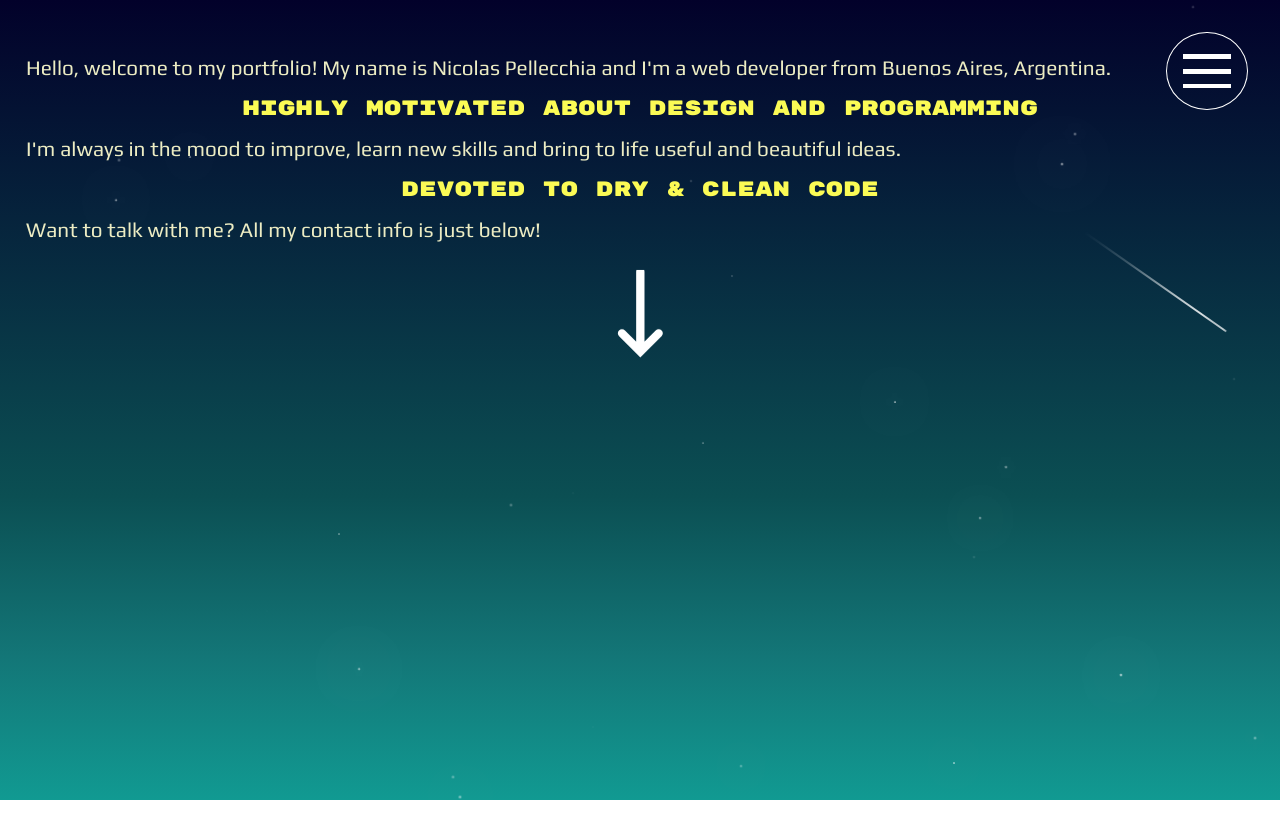
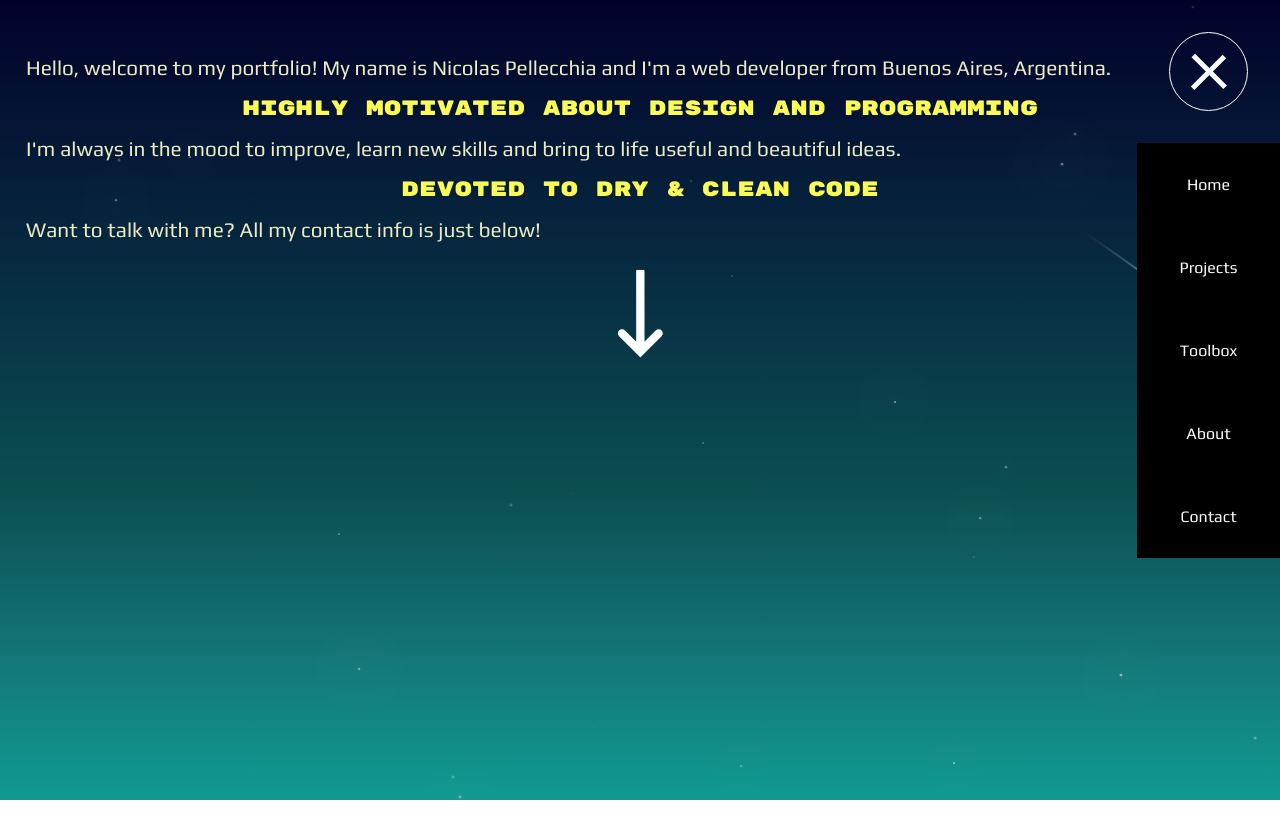
Before and after one commit to nmpellecchia/my-portfolio, a React (Create React App) app: page / in a window 1280 px wide. Shown: the top 838 px of the page. Built offline with nearby package versions, Linux system fonts and the light colour scheme; a web font is replaced by a local one.

Commit message:
nav animations finished

```diff
--- a/src/components/navbar/NavBar.css
+++ b/src/components/navbar/NavBar.css
@@ -32,30 +32,23 @@ nav {
 .bar-1,
 .bar-2,
 .bar-3 {
-  width: 3rem;
-  height: 0.3rem;
+  width: 45px;
+  height: 5px;
   background: white;
   margin: 5px 0;
   transition: 500ms;
 }
 
-/* .menu-icon::before {
-  display: block;
-  content: '';
-  width: 100%;
-  height: 0;
-  border: 1px solid white;
-  margin: 5px;
+.bar-1.active {
+  transform: rotate(45deg) translate(11px, 10px);
 }
-
-.menu-icon::after {
-  display: block;
-  content: '';
-  width: 100%;
-  height: 0;
-  border: 1px solid white;
-  margin: 5px;
-} */
+.bar-2.active {
+  transform: translateX(50px);
+  opacity: 0;
+}
+.bar-3.active {
+  transform: rotate(-45deg) translate(10px, -10px);
+}
 
 .nav-list {
   width: 100%;
@@ -70,3 +63,7 @@ nav {
   text-decoration: none;
   padding: 2rem;
 }
+
+.nav-item:hover {
+  color: var(--accent-color);
+}
--- a/src/components/navbar/NavBar.js
+++ b/src/components/navbar/NavBar.js
@@ -2,7 +2,8 @@ import { React, useState } from 'react';
 import './NavBar.css';
 
 function NavBar() {
-  const [show, setShow] = useState(false);
+  const [show, setShow] = useState(true);
+  const items = ['home', 'projects', 'toolbox', 'about', 'contact'];
   return (
     <nav>
       <div className="menu-icon" onClick={() => setShow(!show)}>
@@ -10,27 +11,10 @@ function NavBar() {
         <div className={`bar-2 ${show ? 'active' : ''}`}></div>
         <div className={`bar-3 ${show ? 'active' : ''}`}></div>
       </div>
-      <div className="nav-list">
-        {/* <a className="nav-item" href="#">
-          Home
-        </a>
-        <a className="nav-item" href="#projects">
-          Projects
-        </a>
-        <a className="nav-item" href="#toolbox">
-          Toolbox
-        </a>
-        <a className="nav-item" href="#about">
-          About
-        </a>
-        <a className="nav-item" href="#contact">
-          Contact
-        </a> */}
-        <NavItem item="home" show={show} index={1} />
-        <NavItem item="projects" show={show} index={2} />
-        <NavItem item="toolbox" show={show} index={3} />
-        <NavItem item="about" show={show} index={4} />
-        <NavItem item="contact" show={show} index={5} />
+      <div className="nav-list" onClick={() => setShow(!show)}>
+        {items.map((item, index) => {
+          return <NavItem item={item} index={index} show={show} />;
+        })}
       </div>
     </nav>
   );
```
